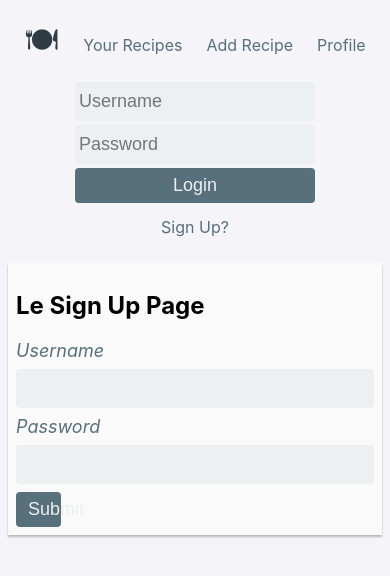
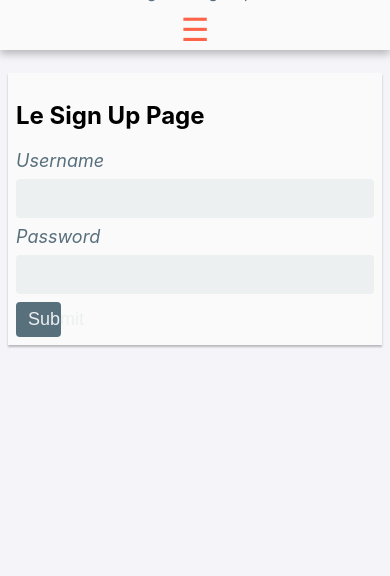
Before and after one commit to joehdodd/recipes-web, a React (Create React App) app: page /sign-up in a window 390 px wide. Shown: the top 576 px of the page. Built offline with nearby package versions, Linux system fonts and the light colour scheme; no server answers.

Commit message:
WIP modifies mobile menu styles

```diff
--- a/src/components/App.js
+++ b/src/components/App.js
@@ -5,12 +5,21 @@ import Authentication from "./Authentication";
 import MenuBar from "./MenuBar";
 import AddRecipeContainer from "./AddRecipeContainer";
 import SignUp from "./SignUp";
+import Login from "./Login";
 import RecipesContainer from "./RecipesContainer";
 import Profile from "./Profile";
 import "./App.css";
 
 const ProtectedRoutes = withRouter(
-  ({ location, session, destroySession, user, searchTerm, onChange, setUser }) =>
+  ({
+    location,
+    session,
+    destroySession,
+    user,
+    searchTerm,
+    onChange,
+    setUser
+  }) =>
     session ? (
       <>
         <Route exact path="/add-recipe" render={() => <AddRecipeContainer />} />
@@ -62,7 +71,7 @@ export default () => {
                 <Switch>
                   <Route
                     exact
-                    path="/"
+                    path="/home"
                     render={() => (
                       <div className="main-content">
                         <div className="content-section align-start">
@@ -74,6 +83,15 @@ export default () => {
                     )}
                   />
                   <Route exact path="/sign-up" component={SignUp} />
+                  <Route
+                    exact
+                    path="/login"
+                    render={() => (
+                      <div className="content-section">
+                        <Login createSession={createSession} />
+                      </div>
+                    )}
+                  />
                   <ProtectedRoutes
                     destroySession={destroySession}
                     session={session}
--- a/src/components/Login.js
+++ b/src/components/Login.js
@@ -1,9 +1,10 @@
 import React from "react";
 import { APIContext } from "./APIContext";
 // import { AuthContext } from "./AuthenticationContext";
+import { withRouter } from "react-router-dom";
 import "./App.css";
 
-export default ({ createSession }) => {
+export default withRouter(({ history, createSession }) => {
   const apiContext = React.useContext(APIContext);
   // const { createSession } = React.useContext(AuthContext);
   const [state, dispatch] = React.useReducer(
@@ -50,7 +51,8 @@ export default ({ createSession }) => {
       })
       .then(res => {
         console.log("login success", res);
-        return createSession(res.data.user);
+        createSession(res.data.user);
+        history.push("/home");
       })
       .catch(err => {
         console.log("session err", err.response);
@@ -92,4 +94,4 @@ export default ({ createSession }) => {
       <button type="submit">Login</button>
     </form>
   );
-};
+});
--- a/src/components/MenuBar.js
+++ b/src/components/MenuBar.js
@@ -2,26 +2,47 @@ import React from "react";
 import { NavLink, Link, withRouter } from "react-router-dom";
 import Login from "./Login";
 
-export default withRouter(({ session, createSession, destroySession }) => {
+export default withRouter(
+  ({ location, session, createSession, destroySession }) => {
+    const [prevLocation, setLocation] = React.useState(location.pathname);
+    const [width, setWidth] = React.useState(window.innerWidth);
+    const [height, setHeight] = React.useState(window.innerHeight);
+    const [isMenuBarOpen, setMenuBar] = React.useState(false);
+    const updateWidthAndHeight = () => {
+      setWidth(window.innerWidth);
+      setHeight(window.innerHeight);
+    };
+    React.useEffect(() => {
+      window.addEventListener("resize", updateWidthAndHeight);
+      return () => window.removeEventListener("resize", updateWidthAndHeight);
+    });
+    React.useEffect(() => {
+      setLocation(location.pathname);
+      if (location.pathname !== prevLocation) {
+        setMenuBar(false);
+      }
+    }, [location]);
+    const handleSetMenuBar = () => {
+      setMenuBar(pS => !pS);
+    };
     return (
-    <header className="menu-bar-wrapper">
+      <header
+        className={`menu-bar-wrapper ${isMenuBarOpen && "menu-bar-wrapper-open"}`}
+      >
         <div className="nav">
-        <Link to="/">
-          <span
-            className="site-icon"
-            role="img"
-            aria-label="Plate with knife and fork emoji"
-          >
-            🍽
-          </span>
-        </Link>
+          <NavLink activeClassName="active-nav" to={{ pathname: "/home" }}>
+            {"Home"}
+          </NavLink>
           <NavLink
             activeClassName="active-nav"
             to={{ pathname: "/user-recipes" }}
           >
             {"Your Recipes"}
           </NavLink>
-        <NavLink activeClassName="active-nav" to={{ pathname: "/add-recipe" }}>
+          <NavLink
+            activeClassName="active-nav"
+            to={{ pathname: "/add-recipe" }}
+          >
             {"Add Recipe"}
           </NavLink>
           <NavLink
@@ -34,11 +55,28 @@ export default withRouter(({ session, createSession, destroySession }) => {
         <div className="user-menu">
           {!session && (
             <>
+              {width < 768 ? (
+                <Link to="/login">Login</Link>
+              ) : (
+                location.pathname !== "/login" && (
                   <Login createSession={createSession} />
+                )
+              )}
               <Link to="/sign-up">Sign Up?</Link>
             </>
           )}
         </div>
+        {width < 768 && (
+          <div style={{ justifySelf: "center", cursor: "pointer" }}>
+            <span
+              style={{ color: "tomato", fontSize: "32px" }}
+              onClick={() => handleSetMenuBar()}
+            >
+              &#9776;
+            </span>
+          </div>
+        )}
       </header>
     );
-});
+  }
+);
--- a/src/index.css
+++ b/src/index.css
@@ -78,8 +78,9 @@ a:hover {
 }
 
 .active-nav {
-  background-color: #f4f4f9;
-  color: #203037;
+  color: #f4f4f9;
+  background-color: #4b7181;
+  border-radius: 0px;
 }
 
 .button-full {
@@ -158,10 +159,22 @@ textarea {
 
 .menu-bar-wrapper {
   display: grid;
-  grid-auto-flow: row;
+  grid-template-rows: repeat(6, 1fr);
   align-items: center;
-  justify-content: center;
-  padding: 8px;
+  position: absolute;
+  top: -200px;
+  bottom: 0;
+  left: 0;
+  right: 0;
+  height: 250px;
+  z-index: 900;
+  background: #fafafa;
+  transition: top 225ms ease-in-out;
+  box-shadow: 0px 4px 8px 0px rgba(0, 0, 0, 0.25);
+}
+
+.menu-bar-wrapper-open {
+  top: 0;
 }
 
 .menu-bar-header {
@@ -189,19 +202,19 @@ textarea {
   grid-auto-flow: row;
 }
 
-.nav {
-  grid-auto-flow: column;
-}
 .user-menu {
   display: grid;
-  grid-auto-flow: row;
+  grid-auto-flow: column;
   grid-gap: 4px;
   align-items: center;
   justify-content: center;
+  height: 38px;
 }
+
 /** MAIN **/
 
 .main-wrapper {
+  margin-top: 65px;
   padding: 8px;
 }
 
@@ -218,7 +231,7 @@ textarea {
 }
 
 .main-content {
-  grid-template-columns: .25fr 1fr;
+  grid-template-columns: 0.25fr 1fr;
 }
 
 .recipes-container {
@@ -235,7 +248,7 @@ textarea {
   background: #fafafa;
   border-bottom: 1px solid #ecf0f1;
   display: grid;
-  grid-template-columns: 4fr .5fr;
+  grid-template-columns: 4fr 0.5fr;
   align-items: center;
 }
 
@@ -321,27 +334,22 @@ textarea {
 }
 
 @media screen and (min-width: 768px) {
+  .nav {
+    grid-auto-flow: column;
+  }
+
   .login-container {
     min-height: 300px;
     width: 600px;
   }
 
-  .menu-bar-wrapper {
-    position: fixed;
-    top: 0;
-    right: 0;
-    left: 0;
-    display: grid;
-    grid-template-columns: 0.5fr 1fr;
-    align-items: center;
-    background-color: #fafafa;
-    box-shadow: 0px 1px 1px 0px rgba(0, 0, 0, 0.1);
-    padding: 8px 64px;
-  }
-
   .main-wrapper {
     margin: 84px auto;
     width: 75%;
+  }
+
+  .content-section {
+    padding: 16px;
   }
 
   .grid-form-row {
@@ -355,8 +363,31 @@ textarea {
   }
 }
 
+@media screen and (min-width: 885px) {
+  .menu-bar-wrapper {
+    position: fixed;
+    top: 0;
+    display: grid;
+    height: 50px;
+    grid-template-columns: 0.5fr 1fr;
+    align-items: center;
+    background-color: #fafafa;
+    padding: 8px 16px;
+  }
+}
+
 @media screen and (min-width: 1024px) {
   .main-wrapper {
     width: 65%;
   }
+
+  .menu-bar-wrapper {
+    padding: 8px 64px;
+  }
 }
+
+@media screen and (min-width: 1162px) {
+  .menu-bar-wrapper {
+    height: 38px;
+  }
+}
```
Lines whose indentation alone changed are shown as unchanged.
